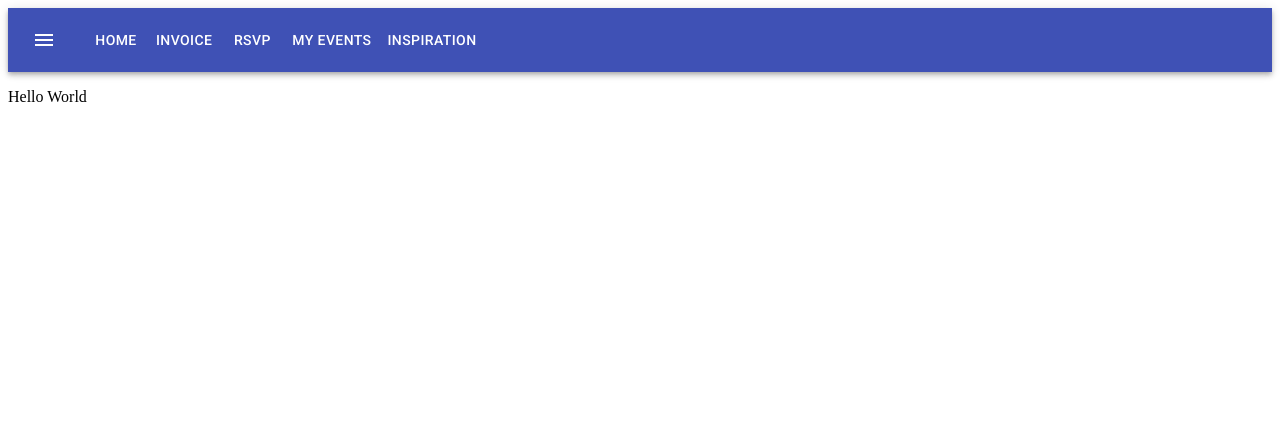
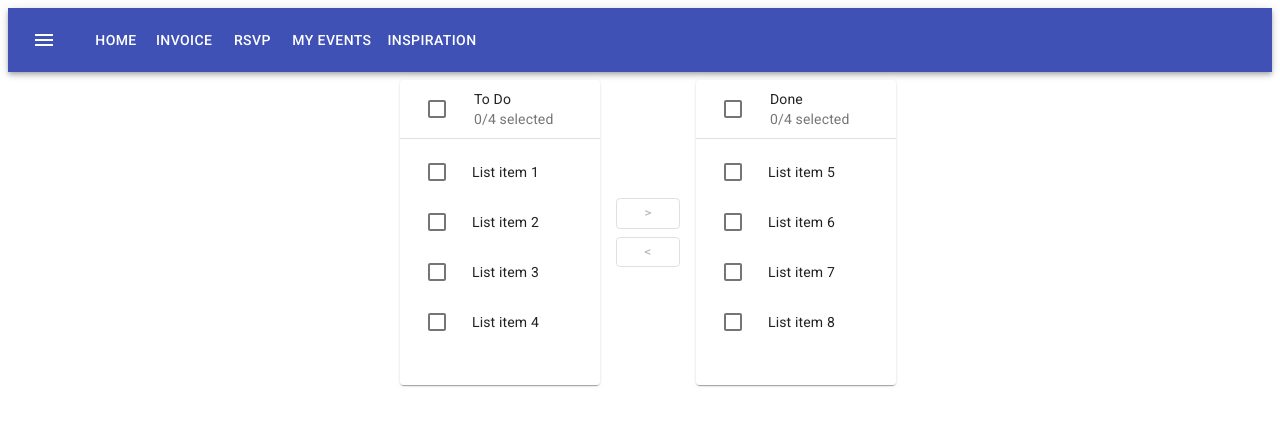
Before and after one commit to blegesse-git/Project-3, a React (Create React App) app: page / in a window 1280 px wide. Shown: the top 426 px of the page. Built offline with nearby package versions, Linux system fonts and the light colour scheme.

Commit message:
added basic transfer todo list

```diff
--- /dev/null
+++ b/src/components/List/ToDoList.js
@@ -0,0 +1,176 @@
+import React from "react";
+import { makeStyles } from "@material-ui/core/styles";
+import Grid from "@material-ui/core/Grid";
+import List from "@material-ui/core/List";
+import Card from "@material-ui/core/Card";
+import CardHeader from "@material-ui/core/CardHeader";
+import ListItem from "@material-ui/core/ListItem";
+import ListItemText from "@material-ui/core/ListItemText";
+import ListItemIcon from "@material-ui/core/ListItemIcon";
+import Checkbox from "@material-ui/core/Checkbox";
+import Button from "@material-ui/core/Button";
+import Divider from "@material-ui/core/Divider";
+
+const useStyles = makeStyles((theme) => ({
+  root: {
+    margin: "auto"
+  },
+  cardHeader: {
+    padding: theme.spacing(1, 2)
+  },
+  list: {
+    width: 200,
+    height: 230,
+    backgroundColor: theme.palette.background.paper,
+    overflow: "auto"
+  },
+  button: {
+    margin: theme.spacing(0.5, 0)
+  }
+}));
+
+function not(a, b) {
+  return a.filter((value) => b.indexOf(value) === -1);
+}
+
+function intersection(a, b) {
+  return a.filter((value) => b.indexOf(value) !== -1);
+}
+
+function union(a, b) {
+  return [...a, ...not(b, a)];
+}
+
+function ToDoList() {
+  const classes = useStyles();
+  const [checked, setChecked] = React.useState([]);
+  const [left, setLeft] = React.useState([0, 1, 2, 3]);
+  const [right, setRight] = React.useState([4, 5, 6, 7]);
+
+  const leftChecked = intersection(checked, left);
+  const rightChecked = intersection(checked, right);
+
+  const handleToggle = (value) => () => {
+    const currentIndex = checked.indexOf(value);
+    const newChecked = [...checked];
+
+    if (currentIndex === -1) {
+      newChecked.push(value);
+    } else {
+      newChecked.splice(currentIndex, 1);
+    }
+
+    setChecked(newChecked);
+  };
+
+  const numberOfChecked = (items) => intersection(checked, items).length;
+
+  const handleToggleAll = (items) => () => {
+    if (numberOfChecked(items) === items.length) {
+      setChecked(not(checked, items));
+    } else {
+      setChecked(union(checked, items));
+    }
+  };
+
+  const handleCheckedRight = () => {
+    setRight(right.concat(leftChecked));
+    setLeft(not(left, leftChecked));
+    setChecked(not(checked, leftChecked));
+  };
+
+  const handleCheckedLeft = () => {
+    setLeft(left.concat(rightChecked));
+    setRight(not(right, rightChecked));
+    setChecked(not(checked, rightChecked));
+  };
+
+  const customList = (title, items) => (
+    <Card>
+      <CardHeader
+        className={classes.cardHeader}
+        avatar={
+          <Checkbox
+            onClick={handleToggleAll(items)}
+            checked={
+              numberOfChecked(items) === items.length && items.length !== 0
+            }
+            indeterminate={
+              numberOfChecked(items) !== items.length &&
+              numberOfChecked(items) !== 0
+            }
+            disabled={items.length === 0}
+            inputProps={{ "aria-label": "all items selected" }}
+          />
+        }
+        title={title}
+        subheader={`${numberOfChecked(items)}/${items.length} selected`}
+      />
+      <Divider />
+      <List className={classes.list} dense component="div" role="list">
+        {items.map((value) => {
+          const labelId = `transfer-list-all-item-${value}-label`;
+
+          return (
+            <ListItem
+              key={value}
+              role="listitem"
+              button
+              onClick={handleToggle(value)}
+            >
+              <ListItemIcon>
+                <Checkbox
+                  checked={checked.indexOf(value) !== -1}
+                  tabIndex={-1}
+                  disableRipple
+                  inputProps={{ "aria-labelledby": labelId }}
+                />
+              </ListItemIcon>
+              <ListItemText id={labelId} primary={`List item ${value + 1}`} />
+            </ListItem>
+          );
+        })}
+        <ListItem />
+      </List>
+    </Card>
+  );
+
+  return (
+    <Grid
+      container
+      spacing={2}
+      justify="center"
+      alignItems="center"
+      className={classes.root}
+    >
+      <Grid item>{customList("To Do", left)}</Grid>
+      <Grid item>
+        <Grid container direction="column" alignItems="center">
+          <Button
+            variant="outlined"
+            size="small"
+            className={classes.button}
+            onClick={handleCheckedRight}
+            disabled={leftChecked.length === 0}
+            aria-label="move selected right"
+          >
+            &gt;
+          </Button>
+          <Button
+            variant="outlined"
+            size="small"
+            className={classes.button}
+            onClick={handleCheckedLeft}
+            disabled={rightChecked.length === 0}
+            aria-label="move selected left"
+          >
+            &lt;
+          </Button>
+        </Grid>
+      </Grid>
+      <Grid item>{customList("Done", right)}</Grid>
+    </Grid>
+  );
+}
+
+export default ToDoList;
--- a/src/pages/Home.js
+++ b/src/pages/Home.js
@@ -1,9 +1,12 @@
 import React from "react";
+import ToDoList from "../components/List/ToDoList"
 
 function Home(){
 
     return(
-        <p> Hello World</p>
+        <>
+        <ToDoList/>
+        </>
     )
 
 }
```
Also changed, not shown: src/components/List/List.js (deleted), 1 other file (tests, documents, lock files or other folders).
